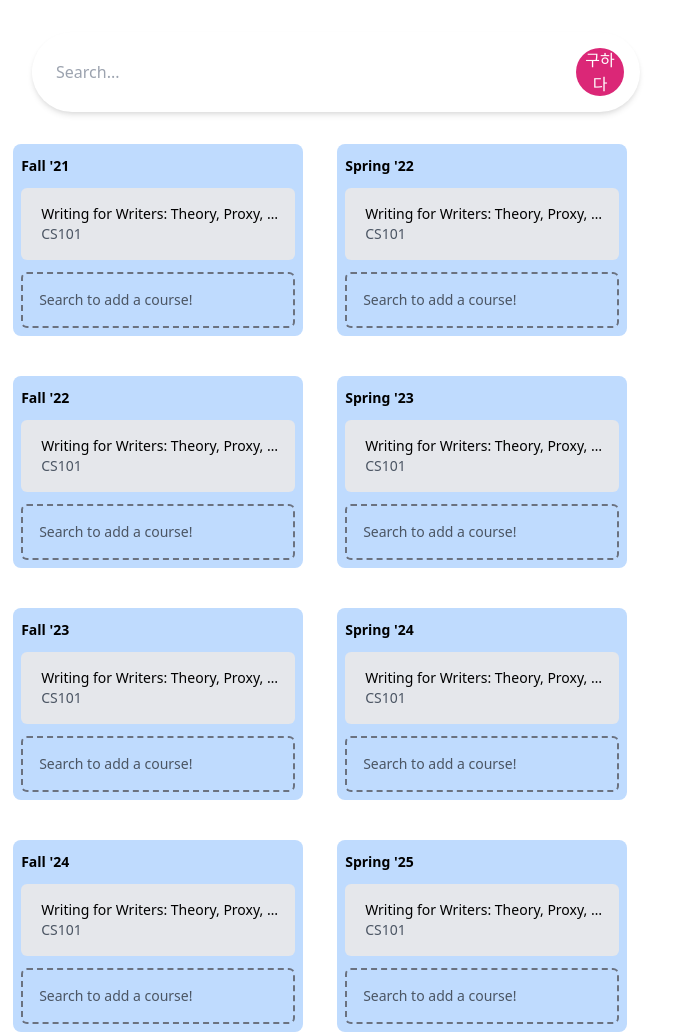
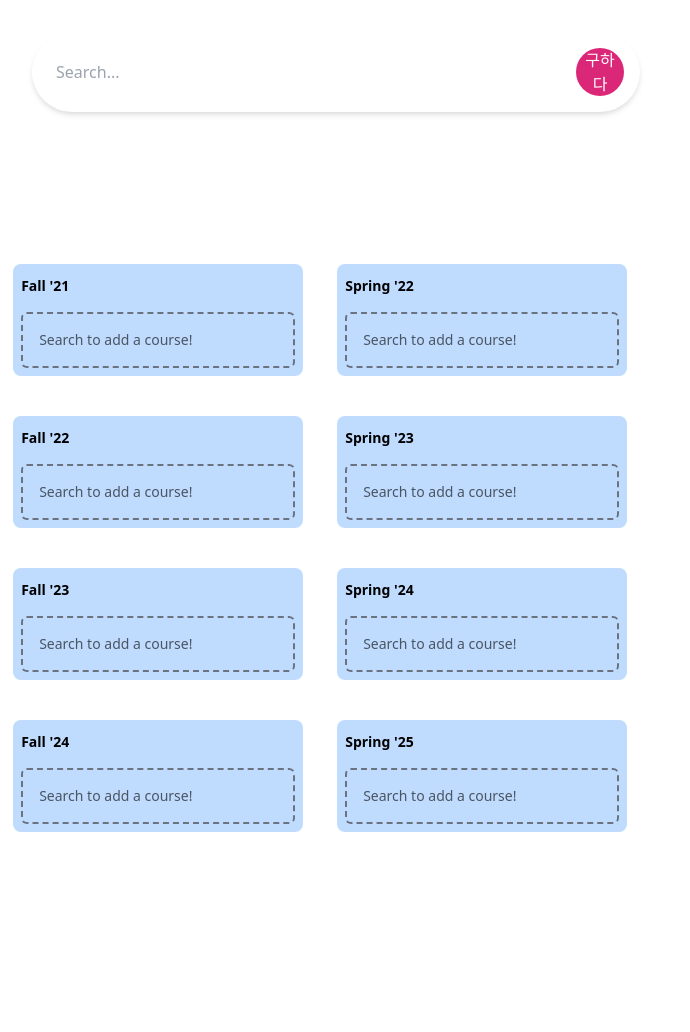
Before and after one commit to GPAlzate/SageSchedule, a Flask app: page / in a window 1280 px wide. Shown: the whole page, without its empty margins (0-690 px from the left). After the commit the page ends 832 px from the top, so only its background shows below. Run offline with Flask 2, Linux system fonts and the light colour scheme; style sheets or scripts are compiled from the project's sources; parts of the project's set-up code (start-up, migrations or seed data) failed here and were passed over.

Commit message:
omg it took one line

```diff
--- a/app.py
+++ b/app.py
@@ -32,14 +32,15 @@ def create_semesters():
 # The home page
 @app.route('/')
 def index():
-    for a in session:
-        print(a)
-    if True:
+    if 'school_year' not in session:
+        print('Setting school year to ', SCHOOL_YEAR)
         session['school_year'] = SCHOOL_YEAR
-    # if 'num_sems' not in session:
     if 'semesters' not in session:
+        print('Setting number of semesters to ', NUM_SEMS)
         session['num_sems'] = NUM_SEMS
         create_semesters()
+    for n in session:
+        print(f'{n}:{session[n]}')
     return render_template('index.html', courses=None)
 
 @app.route('/search')
@@ -47,7 +48,6 @@ def search():
     q = request.args.get('q')
     courses = None
     if q:
-
         # split query by non-alphanum characters
         keywords = re.split('[^a-zA-Z0-9]', q)
 
@@ -66,10 +66,8 @@ def addCourse():
     sem = data['sem']
     course = json.loads(data['course'])
     session[sem].append(course)
-    print(sem)
-    print(session[sem])
-    return jsonify({'message':'success'})
-
+    session.modified = True
+    return data
 
 if __name__== '__main__':
     app.run(debug=True)
--- a/templates/index.html
+++ b/templates/index.html
@@ -69,7 +69,6 @@
         </div>
         {% endif %}
         <div class="w-1/2 flex justify-center items-center">
-            {% set year = session['school_year'] %}
             <div class="grid grid-cols-2 md:grid-cols-2 sm:grid-cols-1 gap-y-10 gap-x-2 w-full mx-auto">
             {% for semester in session['semesters'] %}
             <div class="rounded-lg bg-blue-200 w-11/12 p-2 mx-auto">
@@ -79,25 +78,17 @@
                     </h3>
                 </div>
                 <div class="text-sm mt-2">
+                    {% for course in session[semester] %}
                     <div class="select-none cursor-pointer bg-gray-200 rounded-md flex flex-1 items-center p-4 mb-2 transition duration-500 ease-in-out transform hover:-translate-y-1 hover:shadow-lg">
-                        <!-- <div class="flex flex-col rounded-md w-10 h-10 bg-gray-300 justify-center items-center mr-4">📖</div> -->
                         <div class="flex-1 pl-1 mr-16">
-                            <div class="font-medium w-3/4 truncate overflow-ellipsis"> Writing for Writers: Theory, Proxy, Praxis, Metaxis </div>
-                          <div class="hidden md:block text-gray-600 text-sm">CS101</div>
+                            <div class="font-medium w-3/4 truncate overflow-ellipsis">
+                                {{course['Course Title']}}
+                            </div>
+                            <div class="hidden md:block text-gray-600 text-sm">{{course['Course Number']}}</div>
                         </div>
                         <div class="text-gray-600 text-xs truncate">4 credits</div>
-                      </div>
-                    <!-- <div class="bg-white p-2 rounded mt-1 border-b border-grey cursor-pointer hover:bg-grey-lighter">
-                        CS101
                     </div>
-
-                    <div class="bg-white p-2 rounded mt-1 border-b border-grey cursor-pointer hover:bg-grey-lighter">
-                        CS140
-                    </div>
-
-                    <div class="bg-white p-2 rounded mt-1 border-b border-grey cursor-pointer hover:bg-grey-lighter">
-                        CS105
-                    </div> -->
+                    {% endfor %}
                     <div class="mt-3 text-gray-600 rounded-md border-dashed border-gray-500
                     border-2 p-4 hover:border-blue-50 transition duration-100 ease-in-out
                     transform hover:bg-blue-300 hover:shadow-lg">
```
